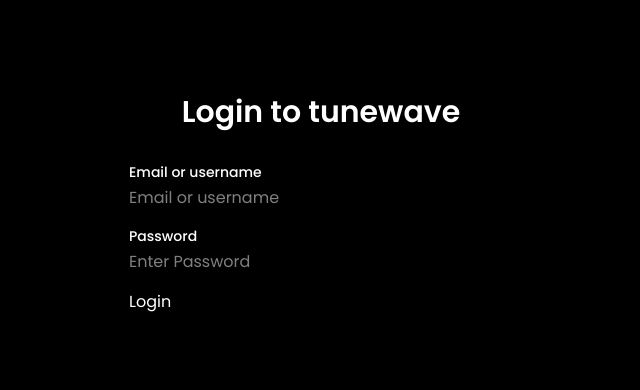
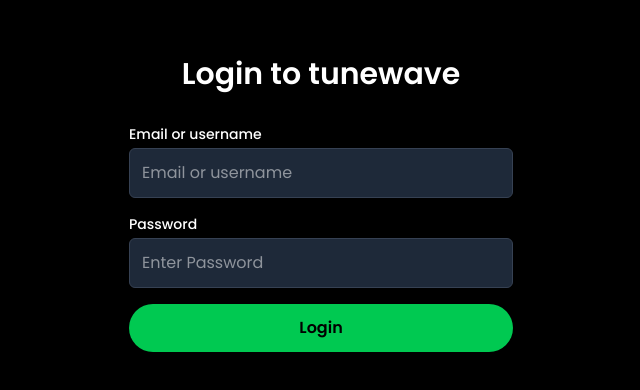
Before and after one commit to dubeyshubham108/tunewave-music-streaming-platform, a React (Vite) app in the folder frontend/: page /login in a window 1280 px wide. Shown: the part 196-586 px from the top of the page, without its empty margins (319-959 px from the left). Built offline with nearby package versions, Linux system fonts and the light colour scheme; no server answers.

Commit message:
created auth class and button class

```diff
--- a/frontend/src/index.css
+++ b/frontend/src/index.css
@@ -1,8 +1,15 @@
-
-@import url('https://fonts.googleapis.com/css2?family=Poppins:ital,wght@0,100;0,200;0,300;0,400;0,500;0,600;0,700;0,800;0,900;1,100;1,200;1,300;1,400;1,500;1,600;1,700;1,800;1,900&family=Varela+Round&display=swap');
+@import url("https://fonts.googleapis.com/css2?family=Poppins:ital,wght@0,100;0,200;0,300;0,400;0,500;0,600;0,700;0,800;0,900;1,100;1,200;1,300;1,400;1,500;1,600;1,700;1,800;1,900&family=Varela+Round&display=swap");
 @import "tailwindcss";
 
 body {
-    background-color: black;
-    font-family: "Poppins", sans-serif;
+  background-color: black;
+  font-family: "Poppins", sans-serif;
 }
+
+.auth-input {
+  @apply w-full p-3 bg-gray-800 rounded-md border border-gray-700 focus:outline-none focus:border-gray-500;
+}
+
+.auth-btn {
+    @apply w-full bg-green-500 hover:bg-green-400 text-black font-semibold p-3 rounded-full cursor-pointer
+}
```
